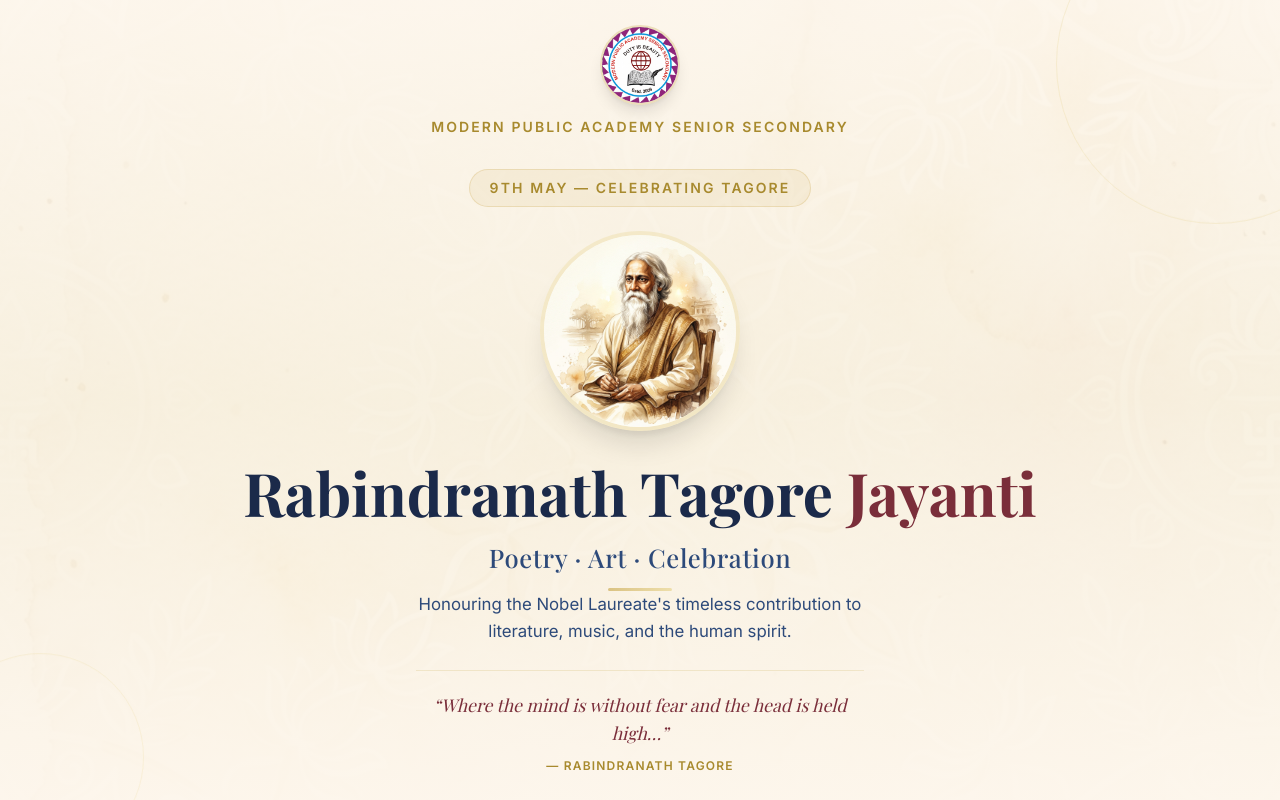
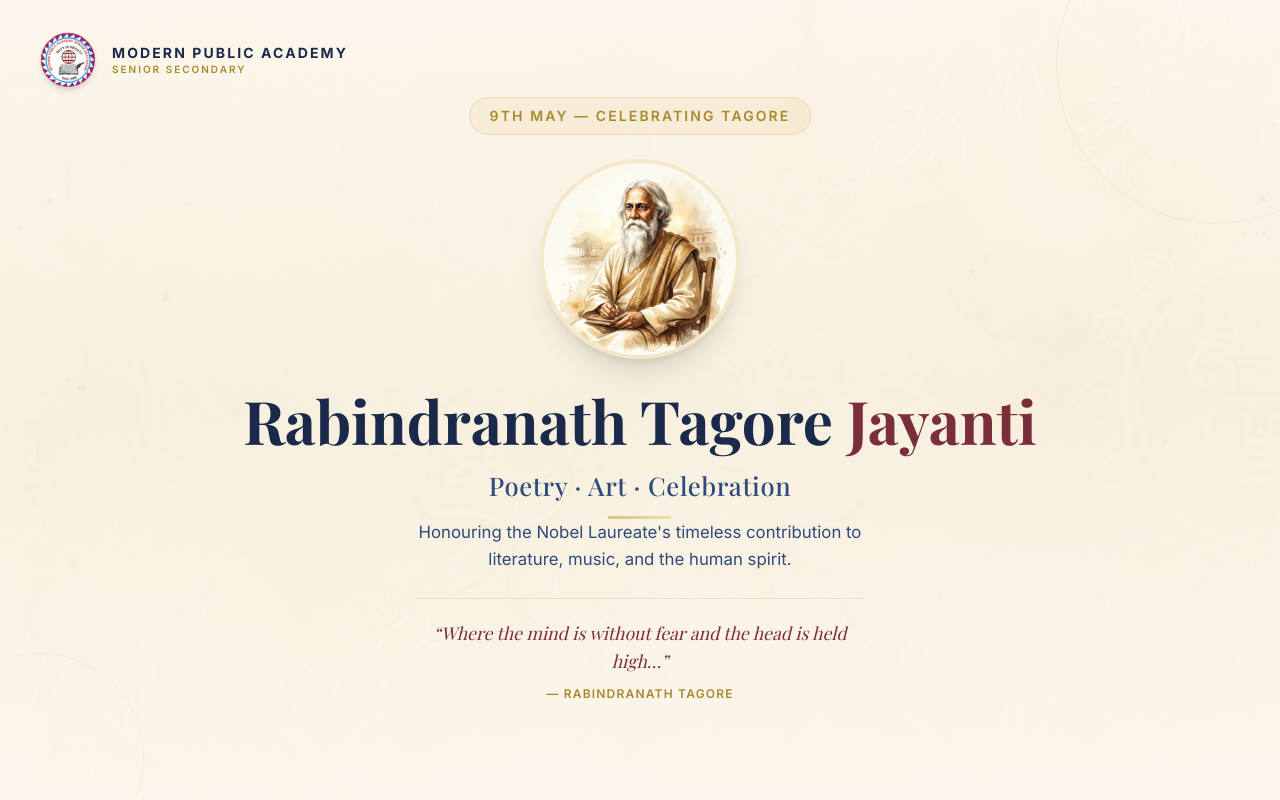
Before and after one commit to Ilias-Ahmed/tagore-jayanti, a Next.js app: page / in a window 1280 px wide. Shown: the top 800 px of the page. Built offline with nearby package versions, Linux system fonts and the light colour scheme.

Commit message:
feat: add Hero section and interactive registration form with floating action button

```diff
--- a/src/components/Hero.tsx
+++ b/src/components/Hero.tsx
@@ -22,21 +22,29 @@ export default function Hero() {
       <div className="absolute -top-24 -right-24 w-80 h-80 rounded-full border border-gold-light/25 animate-float pointer-events-none" />
       <div className="absolute -bottom-16 -left-16 w-52 h-52 rounded-full border border-gold-light/20 animate-float pointer-events-none" style={{ animationDirection: "reverse", animationDuration: "8s" }} />
 
+      {/* School branding - Elegant Top Left Placement */}
+      <div className="absolute top-6 left-6 md:top-8 md:left-10 z-20 flex items-center gap-3 md:gap-4 animate-fade-in-down">
+        <div className="relative w-12 h-12 md:w-14 md:h-14">
+          <img
+            src="/school-logo.jpg"
+            alt="Modern Public Academy Logo"
+            className="w-full h-full object-cover rounded-full shadow-md border border-gold/30"
+          />
+        </div>
+        <div className="flex flex-col text-left">
+          <p className="font-[family-name:var(--font-inter-var)] text-[10px] sm:text-xs md:text-sm font-extrabold tracking-[0.15em] uppercase text-navy leading-none mb-1">
+            Modern Public Academy
+          </p>
+          <p className="font-[family-name:var(--font-inter-var)] text-[8px] sm:text-[9px] md:text-[10px] font-semibold tracking-[0.2em] uppercase text-gold-dark leading-none">
+            Senior Secondary
+          </p>
+        </div>
+      </div>
+
+
       {/* Content */}
       <div className="relative z-10 max-w-4xl mx-auto px-6">
-        {/* School branding */}
-        <div className="flex flex-col items-center mb-8 animate-fade-in-down">
-          <Image
-            src="/school-logo.jpg"
-            alt="Modern Public Academy Logo"
-            width={80}
-            height={80}
-            className="rounded-full shadow-lg border-2 border-gold/30 mb-3"
-          />
-          <p className="font-[family-name:var(--font-inter-var)] text-xs sm:text-sm font-semibold tracking-[0.15em] uppercase text-gold-dark">
-            Modern Public Academy Senior Secondary
-          </p>
-        </div>
+
 
         {/* Event badge */}
         <span className="inline-block font-[family-name:var(--font-inter-var)] text-xs sm:text-sm font-semibold tracking-[0.15em] uppercase text-gold-dark bg-gold/10 border border-gold/25 px-5 py-2 rounded-full mb-6 animate-fade-in-down">
--- a/src/components/RegistrationForm.tsx
+++ b/src/components/RegistrationForm.tsx
@@ -117,7 +117,7 @@ export default function RegistrationForm({ onRegistered }: { onRegistered?: () =
 
       {/* ===== FLOATING ACTION BUTTON ===== */}
       <div
-        className={`fixed bottom-6 right-6 z-40 transition-all duration-500 ${
+        className={`fixed bottom-20 right-6 sm:bottom-12 sm:right-8 z-40 transition-all duration-500 ${
           fabVisible ? "translate-y-0 opacity-100" : "translate-y-20 opacity-0 pointer-events-none"
         } ${!atBottom ? "animate-[bounce_2s_infinite]" : ""}`}
       >
```
